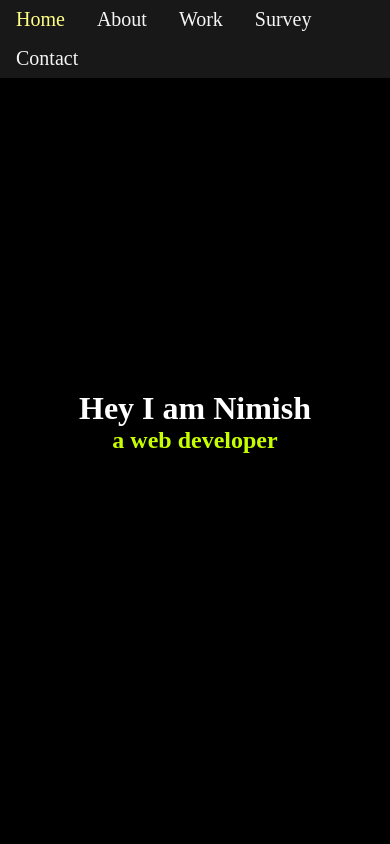
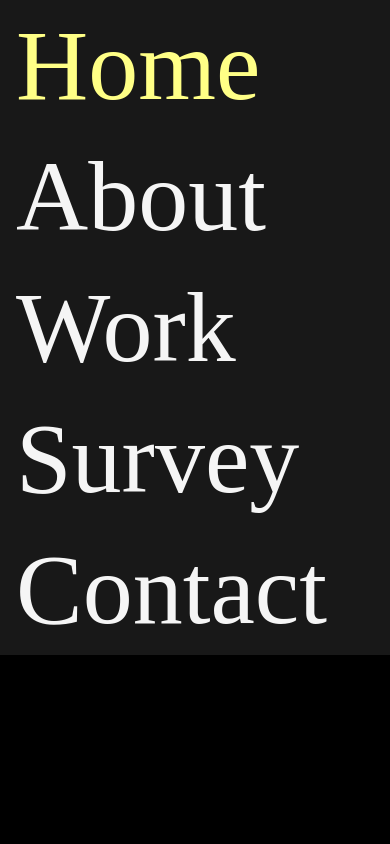
Before and after one commit to nimishjn/ADG-WebDev-Task1, a plain HTML site: page index.html in a window 390 px wide. Shown: the top 844 px of the page. Drawn offline with Linux system fonts and the light colour scheme.

Commit message:
feat: sample

```diff
--- a/style.css
+++ b/style.css
@@ -222,6 +222,7 @@ nav {
 
 .copyright {
     width: 100%;
+    bottom: 0;
 }
 
 .copyright hr {
@@ -235,3 +236,9 @@ nav {
 .copyright p {
     color: white;
 }
+
+@media screen and (max-width: 480px) {
+    .navbar a {
+        font-size: 100px;
+    }
+}
```
